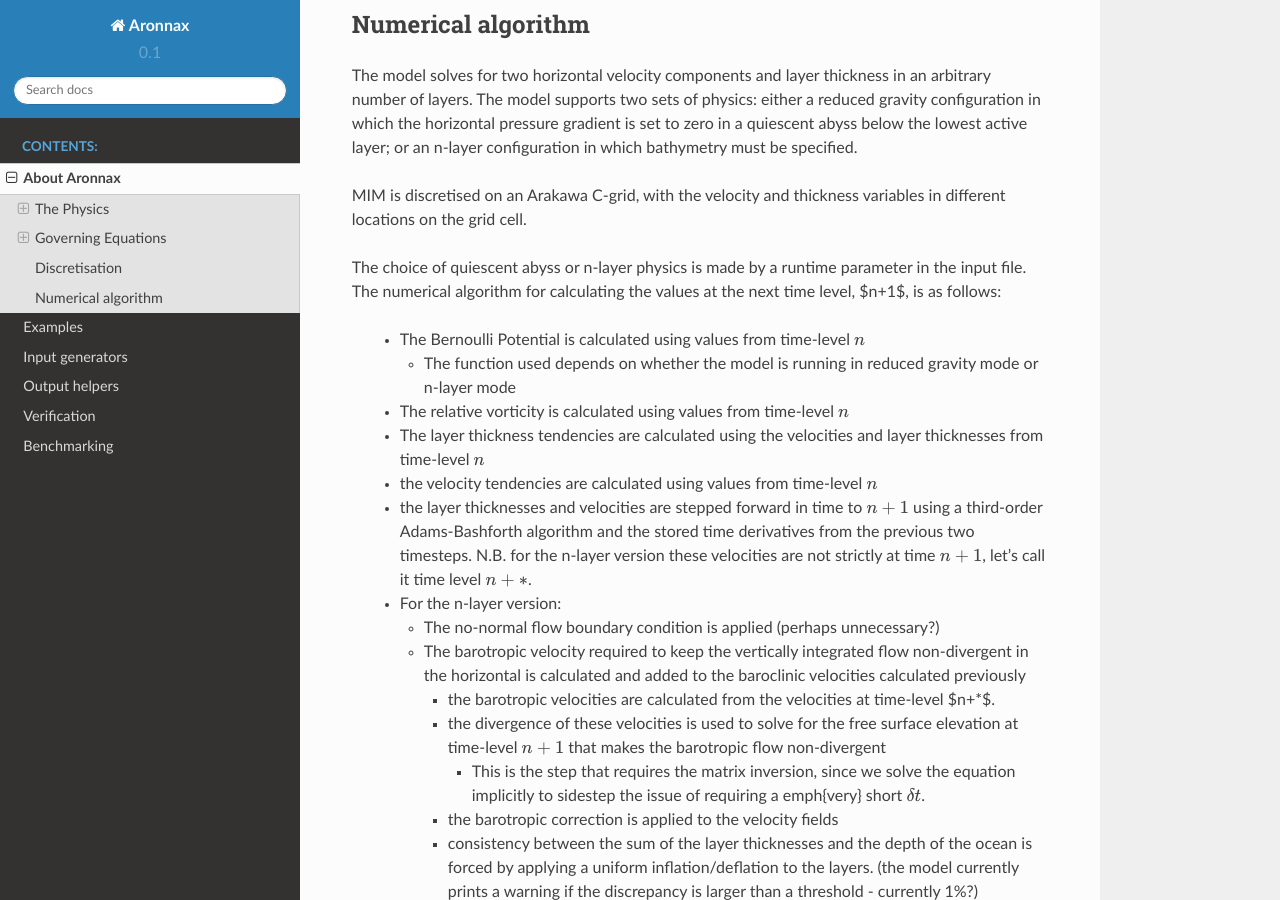
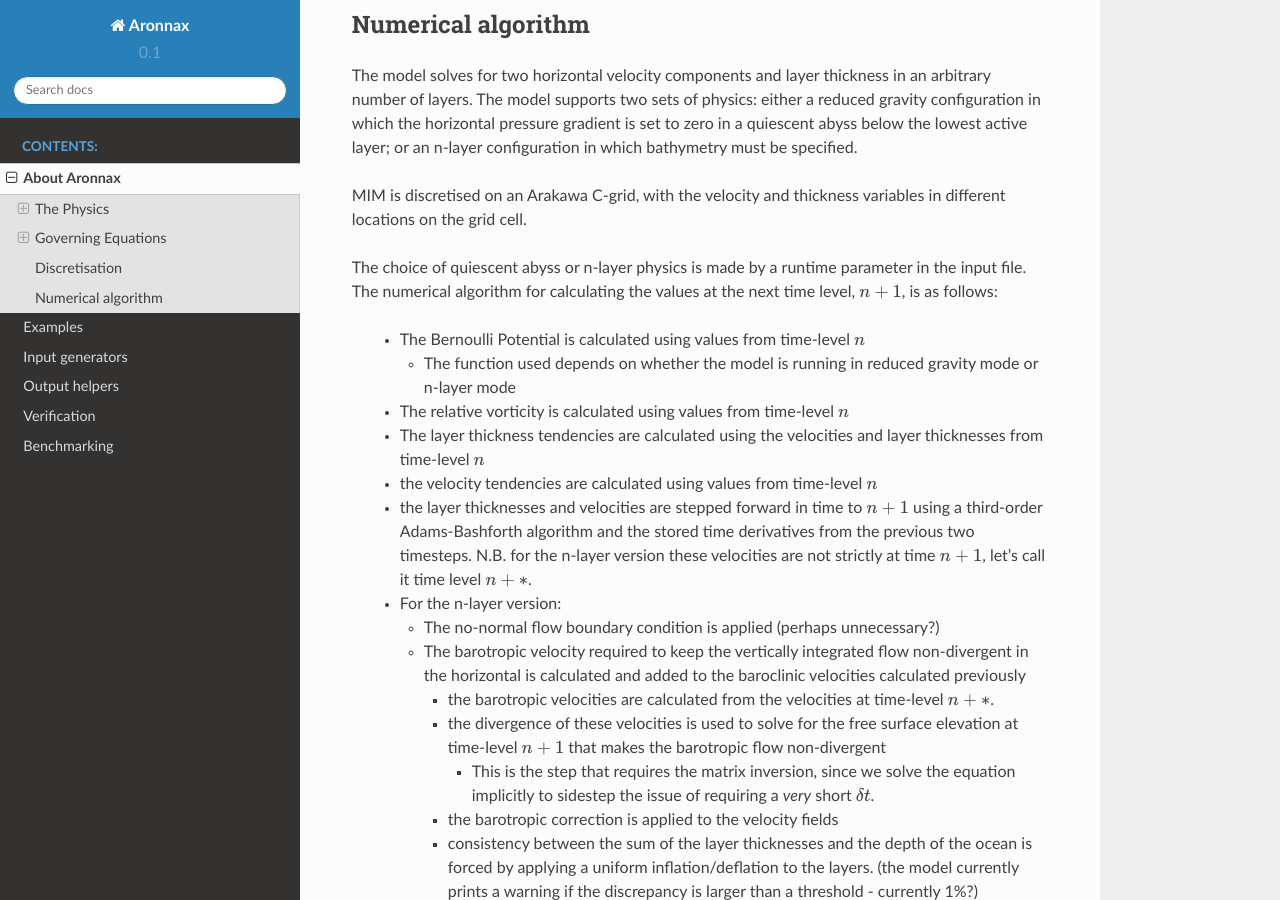
Before and after one commit to edoddridge/aronnax, a Sphinx documentation site: the page built from docs/about_aronnax.rst, in a window 1280 px wide and 900 px high, scrolled down 1846 px. Built offline with Sphinx 7.4.7 and the Read the Docs theme 2.0.0, drawn with Linux system fonts in a browser that asks for light colours; some of the changed text lies outside the part shown.

Commit message:
convert latex to sphinx safe maths

```diff
--- a/docs/about_aronnax.rst
+++ b/docs/about_aronnax.rst
@@ -30,7 +30,7 @@ Continuity equation
     \frac{\partial h_{n}}{\partial t} = \mathbf{\nabla} \cdot \left(h_{n} \mathbf{v_{n}} \right).
 
 
-in which :math:`\mathbf{v_{n}}` represents the vertically averaged horizontal velocity in layer $n$.
+in which :math:`\mathbf{v_{n}}` represents the vertically averaged horizontal velocity in layer :math:`n`.
 
 Momentum equations
 -------------------
@@ -80,7 +80,7 @@ The model solves for two horizontal velocity components and layer thickness in a
 
 MIM is discretised on an Arakawa C-grid, with the velocity and thickness variables in different locations on the grid cell.
 
-The choice of quiescent abyss or n-layer physics is made by a runtime parameter in the input file. The numerical algorithm for calculating the values at the next time level, $n+1$, is as follows:
+The choice of quiescent abyss or n-layer physics is made by a runtime parameter in the input file. The numerical algorithm for calculating the values at the next time level, :math:`n+1`, is as follows:
 
   - The Bernoulli Potential is calculated using values from time-level :math:`n`
 
@@ -95,10 +95,10 @@ The choice of quiescent abyss or n-layer physics is made by a runtime parameter
     - The no-normal flow boundary condition is applied (perhaps unnecessary?)
     - The barotropic velocity required to keep the vertically integrated flow non-divergent in the horizontal is calculated and added to the baroclinic velocities calculated previously
 
-      - the barotropic velocities are calculated from the velocities at time-level $n+*$.
+      - the barotropic velocities are calculated from the velocities at time-level :math:`n+*`.
       - the divergence of these velocities is used to solve for the free surface elevation at time-level :math:`n+1` that makes the barotropic flow non-divergent
 
-        - This is the step that requires the matrix inversion, since we solve the equation implicitly to sidestep the issue of requiring a \emph{very} short :math:`\delta t`.
+        - This is the step that requires the matrix inversion, since we solve the equation implicitly to sidestep the issue of requiring a *very* short :math:`\delta t`.
 
 
       - the barotropic correction is applied to the velocity fields
```
